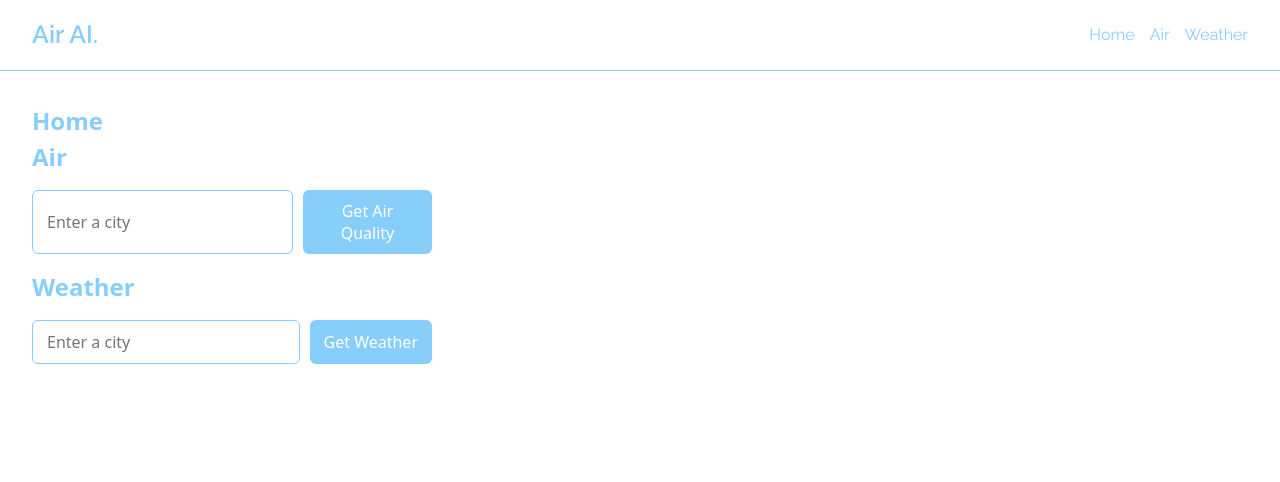
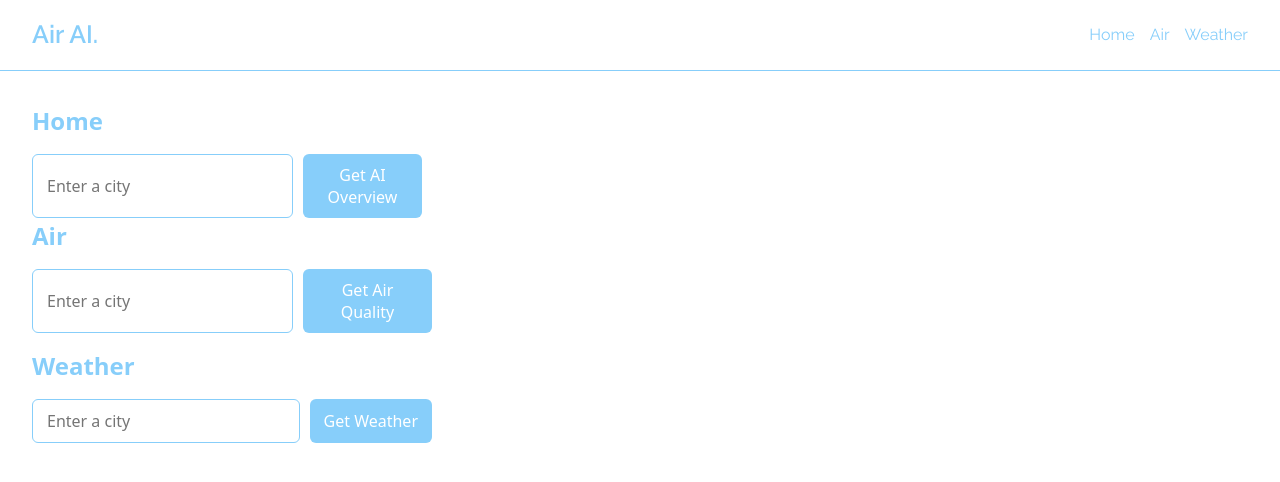
Before and after one commit to ryan-bibb/congressional-app, a website: page index.html in a window 1280 px wide. Drawn offline with Linux system fonts and the light colour scheme.

Commit message:
html, css

```diff
--- a/index.html
+++ b/index.html
@@ -19,6 +19,13 @@
   <main>
     <section id="home">
       <h1>Home</h1>
+    <form id="AIForm" class="AI-form">
+    <input id="AIcityInput" type="text" required placeholder="Enter a city">
+          <button type="submit">Get AI Overview</button>
+          <div id="AIResult">
+
+          </div>
+          </form>
     </section>
 
     <section id="air">
--- a/style.css
+++ b/style.css
@@ -111,3 +111,44 @@ main section h1 {
 .result h2 {
   color: var(--main-color);
 }
+
+
+
+
+
+
+
+.AI-form {
+  display: flex;
+  gap: 10px;
+  margin-top: 15px;
+  max-width: 400px;
+}
+
+.AI-form input {
+  border: 1px solid var(--main-color);
+  flex: 1;
+  padding: 10px 14px;
+  border-radius: 6px;
+  font-family: inherit;
+  font-size: 16px;
+}
+.AI-form input:focus {
+  outline: none;
+  border-color: var(--interact-color);
+}
+
+.AI-form button {
+  padding: 10px 14px;
+  border-radius: 6px;
+  border: none;
+  background: var(--main-color);
+  color: white;
+  font-family: inherit;
+  font-size: 16px;
+  cursor: pointer;
+  transition: background 0.2s ease;
+}
+.AI-form button:hover {
+  background: var(--interact-color);
+}
```
Also changed, not shown: api/AI.js (+67 -0 lines).
